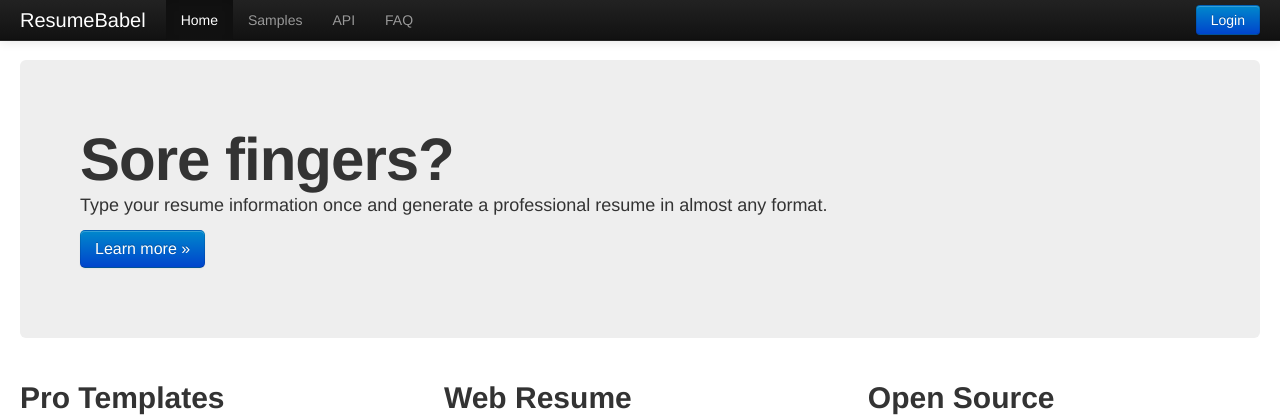
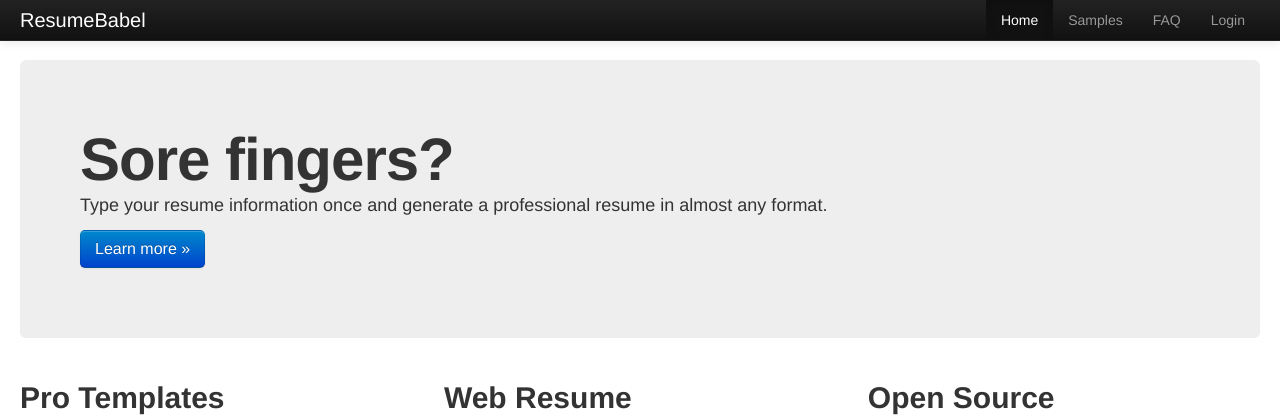
Before and after one commit to poundifdef/resumebabel-web, a Flask app: page / in a window 1280 px wide. Shown: the top 420 px of the page. Run offline with Flask 2, Linux system fonts and the light colour scheme; some libraries are stand-ins or nearby versions.

Commit message:
Flask cleanup and template changes

```diff
--- a/ResumeBabelWeb.py
+++ b/ResumeBabelWeb.py
@@ -1,7 +1,5 @@
 from flask import Flask, request, redirect, session, render_template, url_for
 from jinja2 import Template
-from werkzeug.routing import Rule,Subdomain
-import json
 
 app = Flask(__name__)
 
@@ -13,10 +11,6 @@
 def samples():
     return ""
 
-@app.route("/api")
-def api(boardstate):
-    return boardstate
-
 @app.route("/faq")
 def faq():
     return ""
@@ -25,10 +19,10 @@
 def login():
     return ""
 
-@app.route('/newuser')
+@app.route('/register')
 def newuser():
     return ""
 
 if __name__ == "__main__":
     app.config['DEBUG'] = True
-    app.run('127.0.0.1',80)
+    app.run('127.0.0.1',8080)
--- a/templates/index.html
+++ b/templates/index.html
@@ -72,15 +72,11 @@
           </a>
           <a class="brand" href="#">ResumeBabel</a>
           <div class="nav-collapse collapse">
-            <div class="divButton pull-right">
-				<a data-toggle="modal" href="index.html#windowTitleDialog" class="btn btn-primary">Login</a>
-				</div>
-
-            <ul class="nav">
+            <ul class="nav pull-right">
               <li class="active"><a href="#">Home</a></li>
 			  <li><a href="#">Samples</a></li>
-              <li><a href="#">API</a></li>
               <li><a href="#">FAQ</a></li>
+			  <li><a data-toggle="modal" href="index.html#windowTitleDialog">Login</a></li>
             </ul>
           </div><!--/.nav-collapse -->
         </div>
@@ -129,7 +125,7 @@
     <!-- Le javascript
     ================================================== -->
     <!-- Placed at the end of the document so the pages load faster -->
-    <script src="{{ url_for('static', filename='js/jquery-1.8.2.min.js') }}"></script>
+    <script src="http://code.jquery.com/jquery-1.8.2.min.js"></script>
     <script src="{{ url_for('static', filename='js/bootstrap.min.js') }}"></script>
 
 
```
